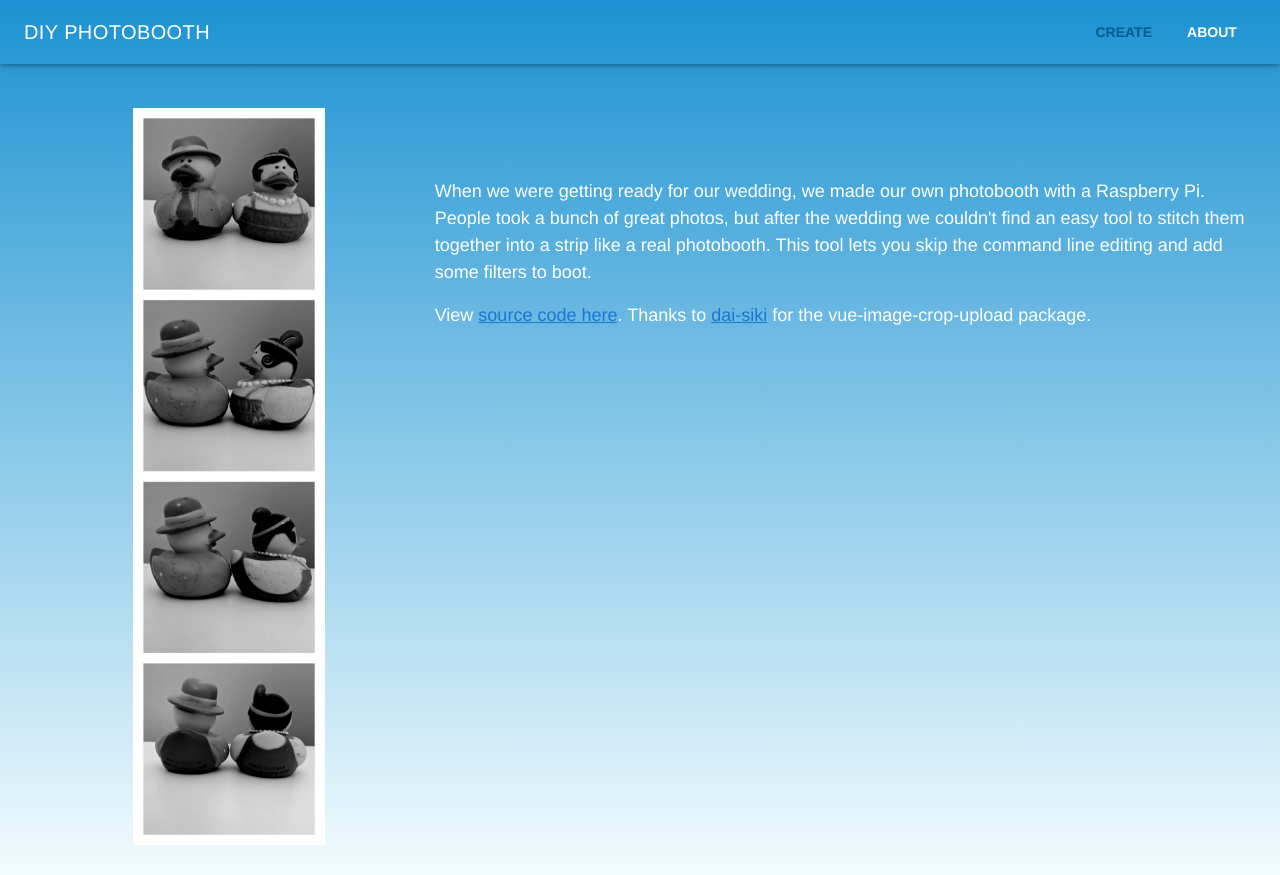
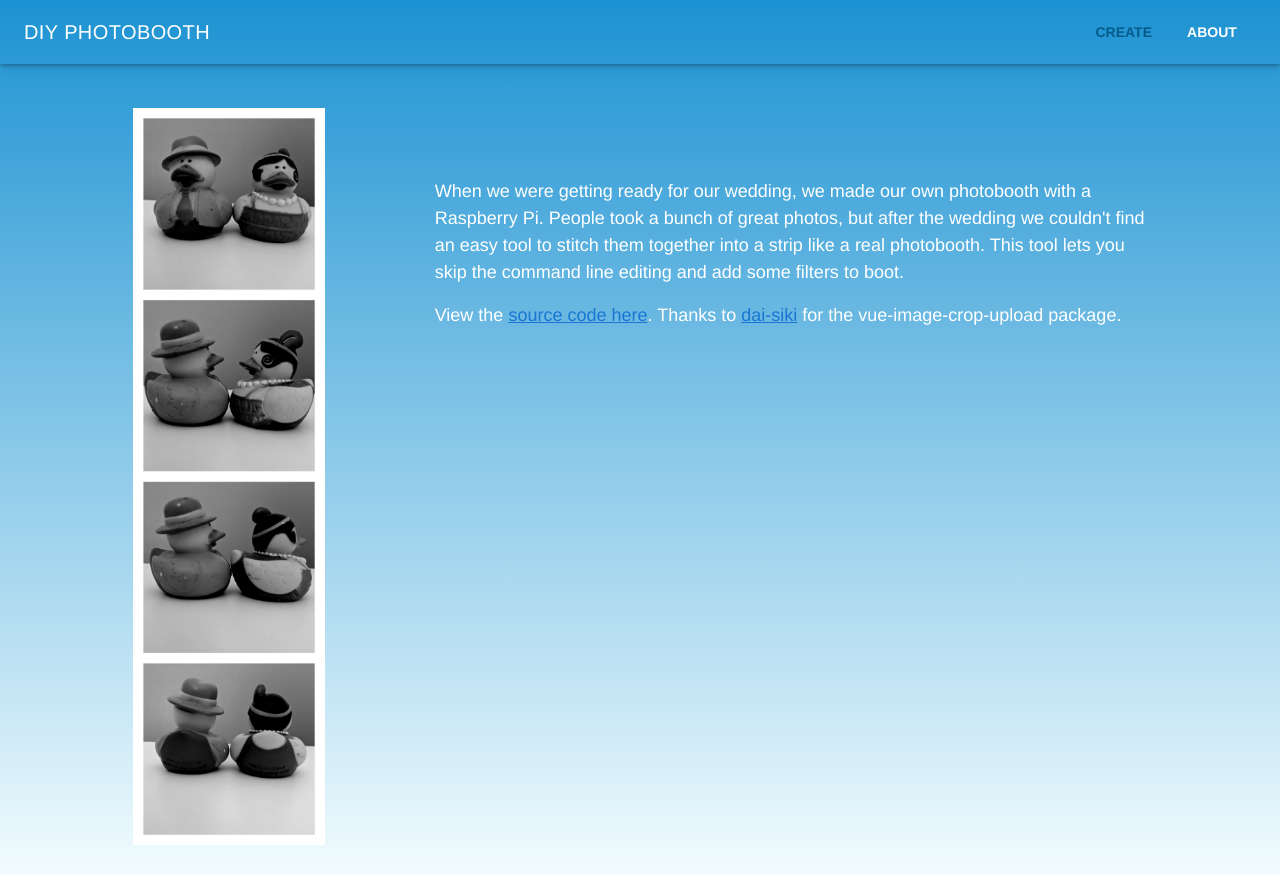
Before and after one commit to rosenshine/diy-photobooth, a Vue app: page /about in a window 1280 px wide. Built offline with nearby package versions, Linux system fonts and the light colour scheme.

Commit message:
minor layout fix

```diff
--- a/src/views/About.vue
+++ b/src/views/About.vue
@@ -4,7 +4,7 @@
       <v-flex xs4>
         <img src="../assets/ducks_in_a_col.png" />
       </v-flex>
-      <v-flex xs8>
+      <v-flex xs7>
         <p class="body">
           When we were getting ready for our wedding, we made our own photobooth
           with a Raspberry Pi. People took a bunch of great photos, but after
@@ -13,7 +13,7 @@
           line editing and add some filters to boot.
         </p>
         <p>
-          View
+          View the
           <a href="https://github.com/rosenshine/diy-photobooth"
             >source code here</a
           >. Thanks to
@@ -22,6 +22,8 @@
           >
           for the vue-image-crop-upload package.
         </p>
+      </v-flex>
+      <v-flex xs1>
       </v-flex>
     </v-layout>
   </v-container>
```
